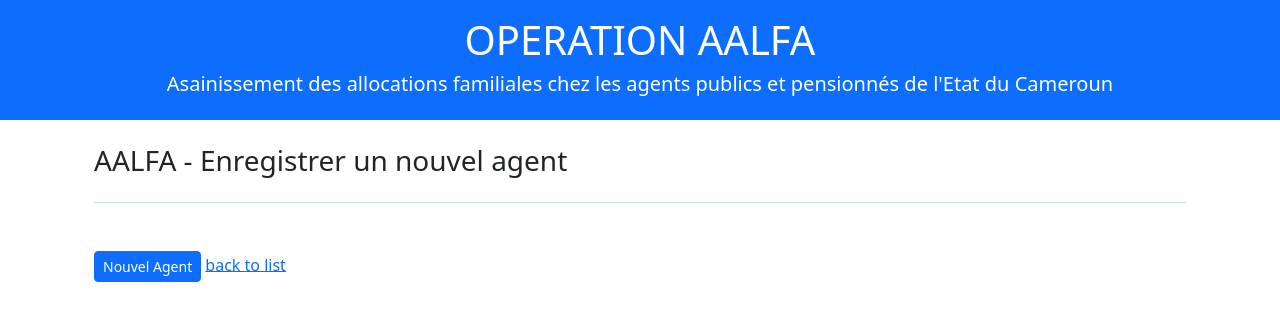
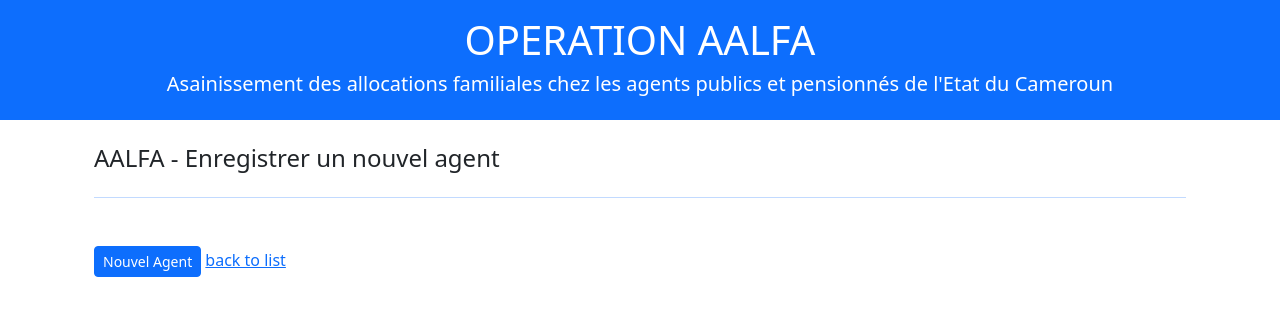
Before and after one commit to tchos/aalfa, a Symfony app: template templates/agent/new.html.twig in a window 1280 px wide. Shown: the top 321 px of the page. Run offline with Twig, Linux system fonts and the light colour scheme; the template is opened without the code that fills it, so the values that code supplies are empty; form fields are guessed from the names that the template uses; some libraries are stand-ins or nearby versions.

Commit message:
MAJ template de base

```diff
--- a/templates/base.html.twig
+++ b/templates/base.html.twig
@@ -16,7 +16,7 @@
                 {% endif %}
                 <div class="col-sm">
                     <div class="row">
-                        <h3 class="col-9">AALFA - {% block contenttitle %}{% endblock %}</h3>
+                        <h4 class="col-9">AALFA - {% block contenttitle %}{% endblock %}</h4>
                         <div class="col text-end">
                             {% block bouton %}{% endblock %}
                         </div>
```
